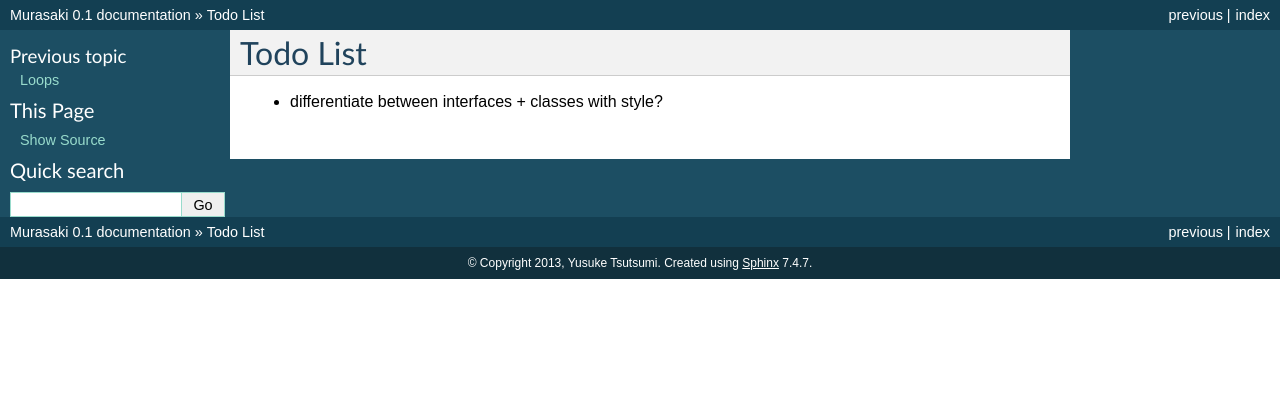
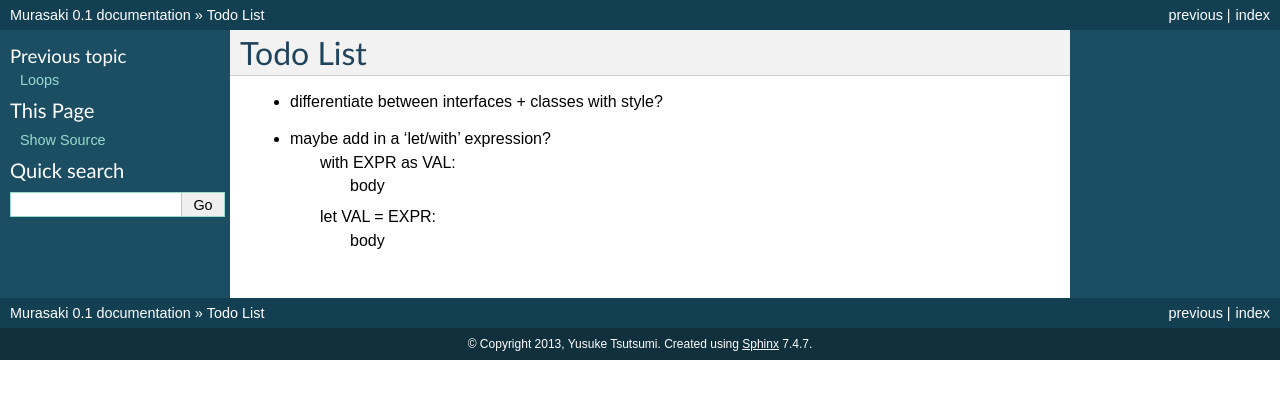
Before and after one commit to toumorokoshi/greyhawk-language, a Sphinx documentation site: the page built from docs/todo.rst, in a window 1280 px wide. Shown: the top 399 px of the page. Built offline with Sphinx 7.4.7, drawn with Linux system fonts in a browser that asks for light colours.

Commit message:
Adding let expressions?

```diff
--- a/docs/todo.rst
+++ b/docs/todo.rst
@@ -2,3 +2,8 @@ Todo List
 =========
 
 * differentiate between interfaces + classes with style?
+* maybe add in a 'let/with' expression?
+    with EXPR as VAL:
+        body
+    let VAL = EXPR:
+        body
```
